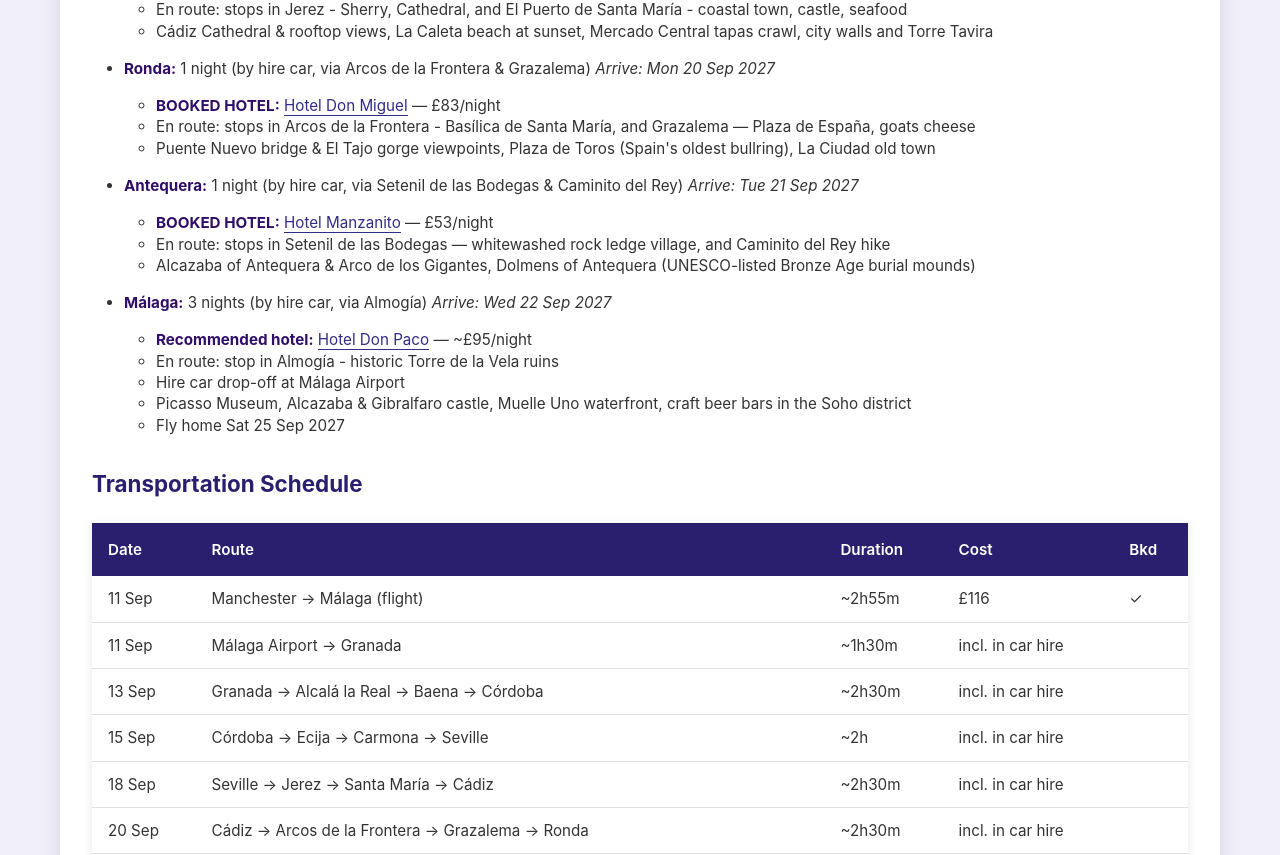
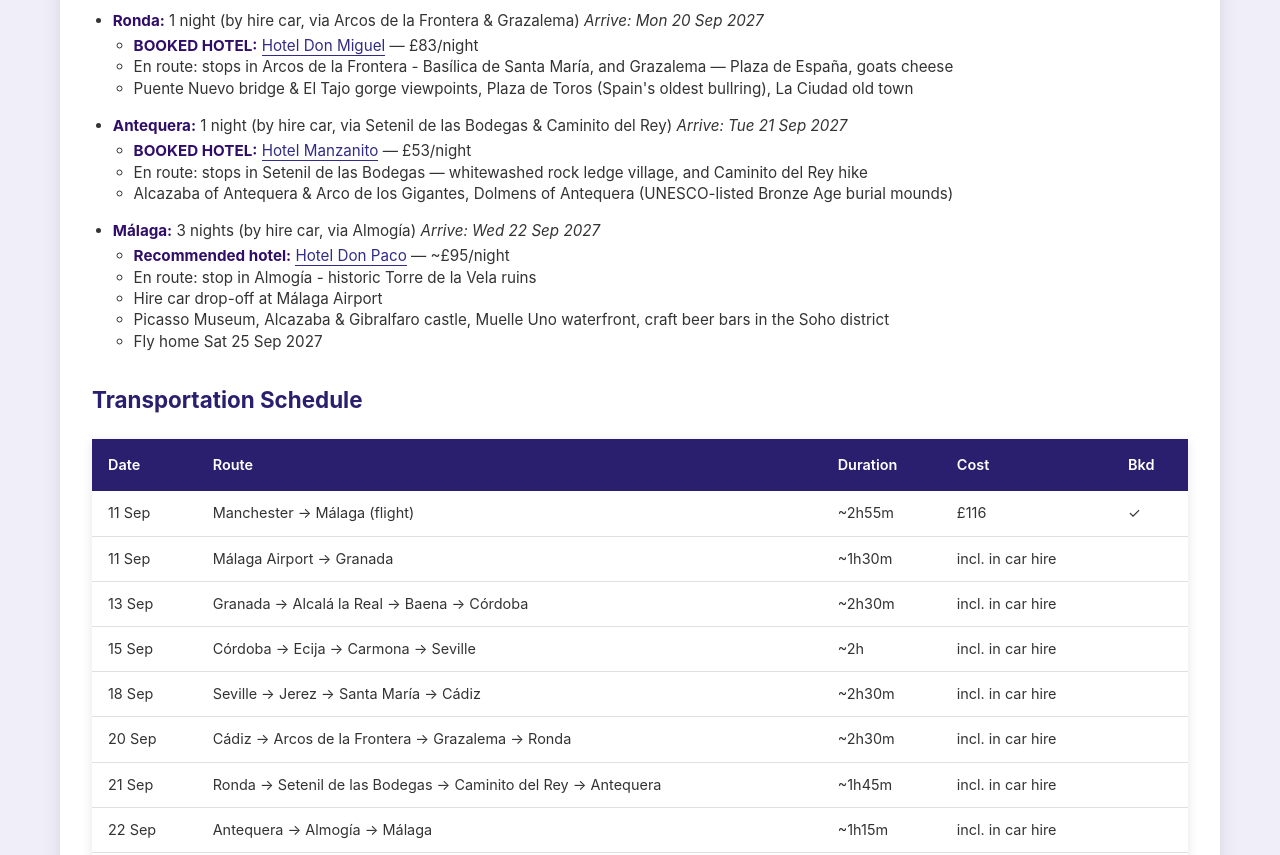
Before and after one commit to 22341/travel-stuff, a React (Vite) app: page /andalucia in a window 1280 px wide. Shown: the part 805-1660 px from the top of the page. Built offline with nearby package versions, Linux system fonts and the light colour scheme.

Commit message:
font sizes

```diff
--- a/src/styles/index.css
+++ b/src/styles/index.css
@@ -215,13 +215,18 @@
   margin-bottom: 1rem;
 }
 
+.itinerary-content li p {
+  margin-bottom: 0.25rem;
+}
+
 .itinerary-content ul,
 .itinerary-content ol {
-  margin-left: 2rem;
+  margin-left: 1.3rem;
   margin-bottom: 1rem;
 }
 
 .itinerary-content table {
+  font-size: 0.95em;
   width: 100%;
   border-collapse: collapse;
   margin: 1.5rem 0;
```
